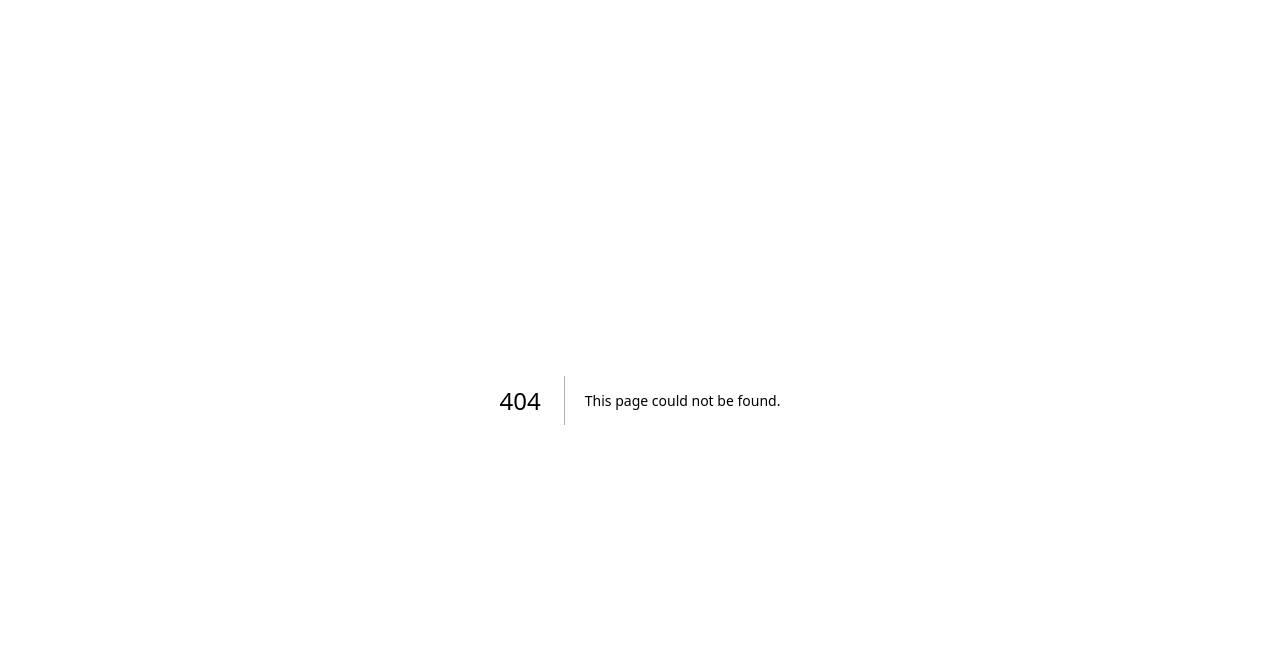
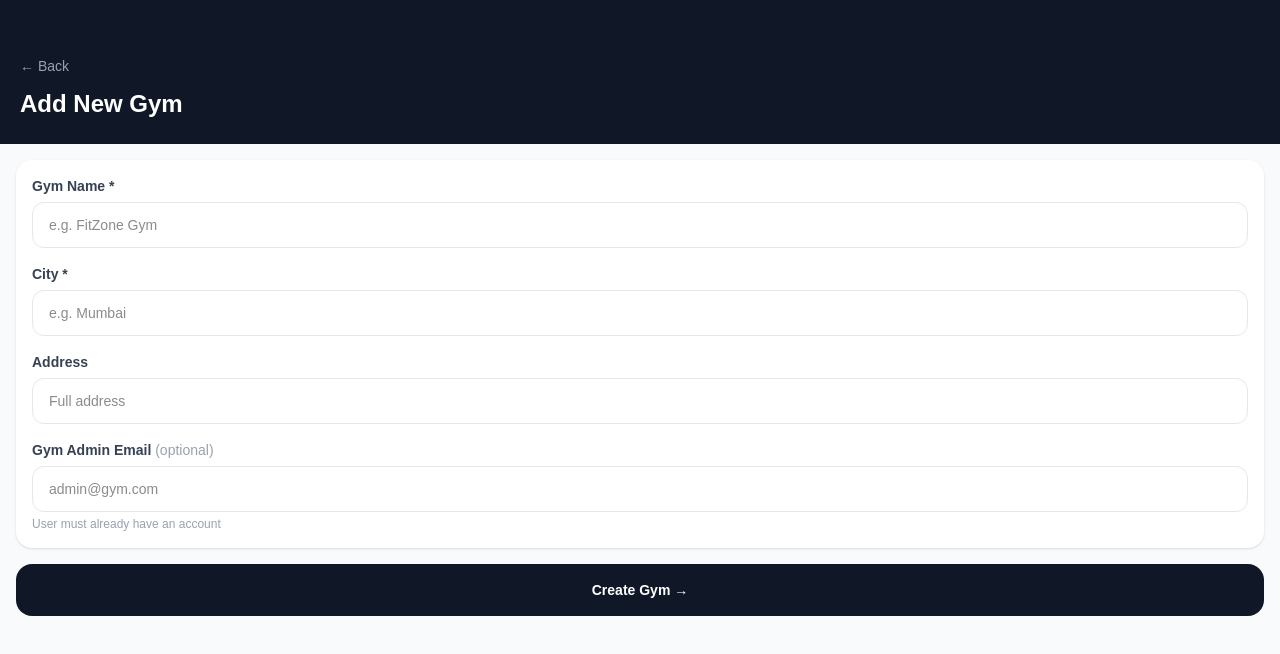
Before and after one commit to DSB-faw/fitscan, a Next.js app in the folder web/: page /admin/gyms/new in a window 1280 px wide. Before the commit this address had no page. Shown: the top 654 px of the page. Built offline with nearby package versions, Linux system fonts and the light colour scheme.

Commit message:
feat: super admin dashboard with gym management

```diff
--- /dev/null
+++ b/web/app/admin/dashboard/page.tsx
@@ -0,0 +1,76 @@
+import { createClient } from '@/lib/supabase/server'
+import { redirect } from 'next/navigation'
+import Link from 'next/link'
+
+export default async function AdminDashboard() {
+  const supabase = await createClient()
+  const { data: { user } } = await supabase.auth.getUser()
+  if (!user) redirect('/login')
+
+  const { data: me } = await supabase.from('profiles').select('role, name').eq('id', user.id).single()
+  if (me?.role !== 'super_admin') redirect('/')
+
+  const { data: gyms } = await supabase.from('gyms').select('id, name, city, created_at').order('created_at', { ascending: false })
+  const { data: profiles } = await supabase.from('profiles').select('id, role').neq('role', null)
+
+  const totalMembers = profiles?.filter(p => p.role === 'member').length ?? 0
+  const totalStaff = profiles?.filter(p => p.role === 'staff').length ?? 0
+  const totalGyms = gyms?.length ?? 0
+
+  return (
+    <div className="min-h-screen bg-gray-50">
+      <div className="bg-gray-900 text-white px-5 pt-14 pb-6">
+        <p className="text-gray-400 text-xs mb-1">Super Admin</p>
+        <h1 className="text-2xl font-bold">FitScan Dashboard</h1>
+      </div>
+
+      <div className="px-4 mt-4 space-y-4">
+        {/* Stats */}
+        <div className="grid grid-cols-3 gap-3">
+          {[
+            { label: 'Gyms', value: totalGyms },
+            { label: 'Members', value: totalMembers },
+            { label: 'Staff', value: totalStaff },
+          ].map(s => (
+            <div key={s.label} className="bg-white rounded-2xl p-4 shadow-sm text-center">
+              <div className="text-2xl font-black text-gray-900">{s.value}</div>
+              <div className="text-xs text-gray-500 mt-0.5">{s.label}</div>
+            </div>
+          ))}
+        </div>
+
+        {/* Quick actions */}
+        <div className="bg-white rounded-2xl p-4 shadow-sm space-y-3">
+          <h2 className="font-bold text-gray-900">Quick Actions</h2>
+          <Link href="/admin/gyms/new" className="flex items-center justify-between py-3 border-b border-gray-100 last:border-0">
+            <span className="text-sm font-medium text-gray-800">+ Add New Gym</span>
+            <span className="text-gray-400">→</span>
+          </Link>
+          <Link href="/admin/gyms" className="flex items-center justify-between py-3 border-b border-gray-100 last:border-0">
+            <span className="text-sm font-medium text-gray-800">Manage Gyms</span>
+            <span className="text-gray-400">→</span>
+          </Link>
+        </div>
+
+        {/* Gyms list */}
+        <div className="bg-white rounded-2xl p-4 shadow-sm">
+          <h2 className="font-bold text-gray-900 mb-3">All Gyms</h2>
+          {gyms?.length === 0 && (
+            <p className="text-sm text-gray-400 text-center py-4">No gyms yet — add one above</p>
+          )}
+          <div className="space-y-2">
+            {gyms?.map(g => (
+              <Link key={g.id} href={`/admin/gyms/${g.id}`} className="flex items-center justify-between py-3 border-b border-gray-100 last:border-0">
+                <div>
+                  <div className="text-sm font-semibold text-gray-900">{g.name}</div>
+                  <div className="text-xs text-gray-400">{g.city}</div>
+                </div>
+                <span className="text-gray-400">→</span>
+              </Link>
+            ))}
+          </div>
+        </div>
+      </div>
+    </div>
+  )
+}
--- /dev/null
+++ b/web/app/admin/gyms/new/page.tsx
@@ -0,0 +1,89 @@
+'use client'
+import { useState } from 'react'
+import { useRouter } from 'next/navigation'
+import { createClient } from '@/lib/supabase/client'
+
+export default function NewGymPage() {
+  const [name, setName] = useState('')
+  const [city, setCity] = useState('')
+  const [address, setAddress] = useState('')
+  const [adminEmail, setAdminEmail] = useState('')
+  const [loading, setLoading] = useState(false)
+  const [error, setError] = useState('')
+  const router = useRouter()
+
+  async function handleSubmit(e: React.FormEvent) {
+    e.preventDefault()
+    if (!name.trim() || !city.trim()) { setError('Name and city are required'); return }
+    setLoading(true)
+    setError('')
+
+    const supabase = createClient()
+
+    // Create gym
+    const { data: gym, error: gymError } = await supabase
+      .from('gyms')
+      .insert({ name: name.trim(), city: city.trim(), address: address.trim() })
+      .select('id')
+      .single()
+
+    if (gymError) { setError(gymError.message); setLoading(false); return }
+
+    // If admin email provided, find user and assign as gym_admin
+    if (adminEmail.trim()) {
+      const { data: adminProfile } = await supabase
+        .from('profiles')
+        .select('id')
+        .eq('email', adminEmail.trim())
+        .single()
+
+      if (adminProfile) {
+        await supabase.from('profiles').update({ gym_id: gym.id, role: 'gym_admin' }).eq('id', adminProfile.id)
+      }
+    }
+
+    router.push('/admin/dashboard')
+  }
+
+  return (
+    <div className="min-h-screen bg-gray-50">
+      <div className="bg-gray-900 text-white px-5 pt-14 pb-6">
+        <button onClick={() => router.push('/admin/dashboard')} className="text-sm text-gray-400 mb-3 block">← Back</button>
+        <h1 className="text-2xl font-bold">Add New Gym</h1>
+      </div>
+
+      <form onSubmit={handleSubmit} className="px-4 mt-4 space-y-4">
+        <div className="bg-white rounded-2xl p-4 shadow-sm space-y-4">
+          <div>
+            <label className="block text-sm font-semibold text-gray-700 mb-1.5">Gym Name *</label>
+            <input value={name} onChange={e => setName(e.target.value)} placeholder="e.g. FitZone Gym"
+              className="w-full px-4 py-3 border border-gray-200 rounded-xl text-sm focus:outline-none focus:border-gray-900" required />
+          </div>
+          <div>
+            <label className="block text-sm font-semibold text-gray-700 mb-1.5">City *</label>
+            <input value={city} onChange={e => setCity(e.target.value)} placeholder="e.g. Mumbai"
+              className="w-full px-4 py-3 border border-gray-200 rounded-xl text-sm focus:outline-none focus:border-gray-900" required />
+          </div>
+          <div>
+            <label className="block text-sm font-semibold text-gray-700 mb-1.5">Address</label>
+            <input value={address} onChange={e => setAddress(e.target.value)} placeholder="Full address"
+              className="w-full px-4 py-3 border border-gray-200 rounded-xl text-sm focus:outline-none focus:border-gray-900" />
+          </div>
+          <div>
+            <label className="block text-sm font-semibold text-gray-700 mb-1.5">Gym Admin Email <span className="text-gray-400 font-normal">(optional)</span></label>
+            <input type="email" value={adminEmail} onChange={e => setAdminEmail(e.target.value)} placeholder="admin@gym.com"
+              className="w-full px-4 py-3 border border-gray-200 rounded-xl text-sm focus:outline-none focus:border-gray-900" />
+            <p className="text-xs text-gray-400 mt-1">User must already have an account</p>
+          </div>
+        </div>
+
+        {error && <p className="text-red-500 text-sm px-1">{error}</p>}
+
+        <button type="submit" disabled={loading}
+          className="w-full py-4 bg-gray-900 text-white font-bold rounded-2xl text-sm disabled:opacity-40">
+          {loading ? 'Creating…' : 'Create Gym →'}
+        </button>
+      </form>
+    </div>
+  )
+}
```
